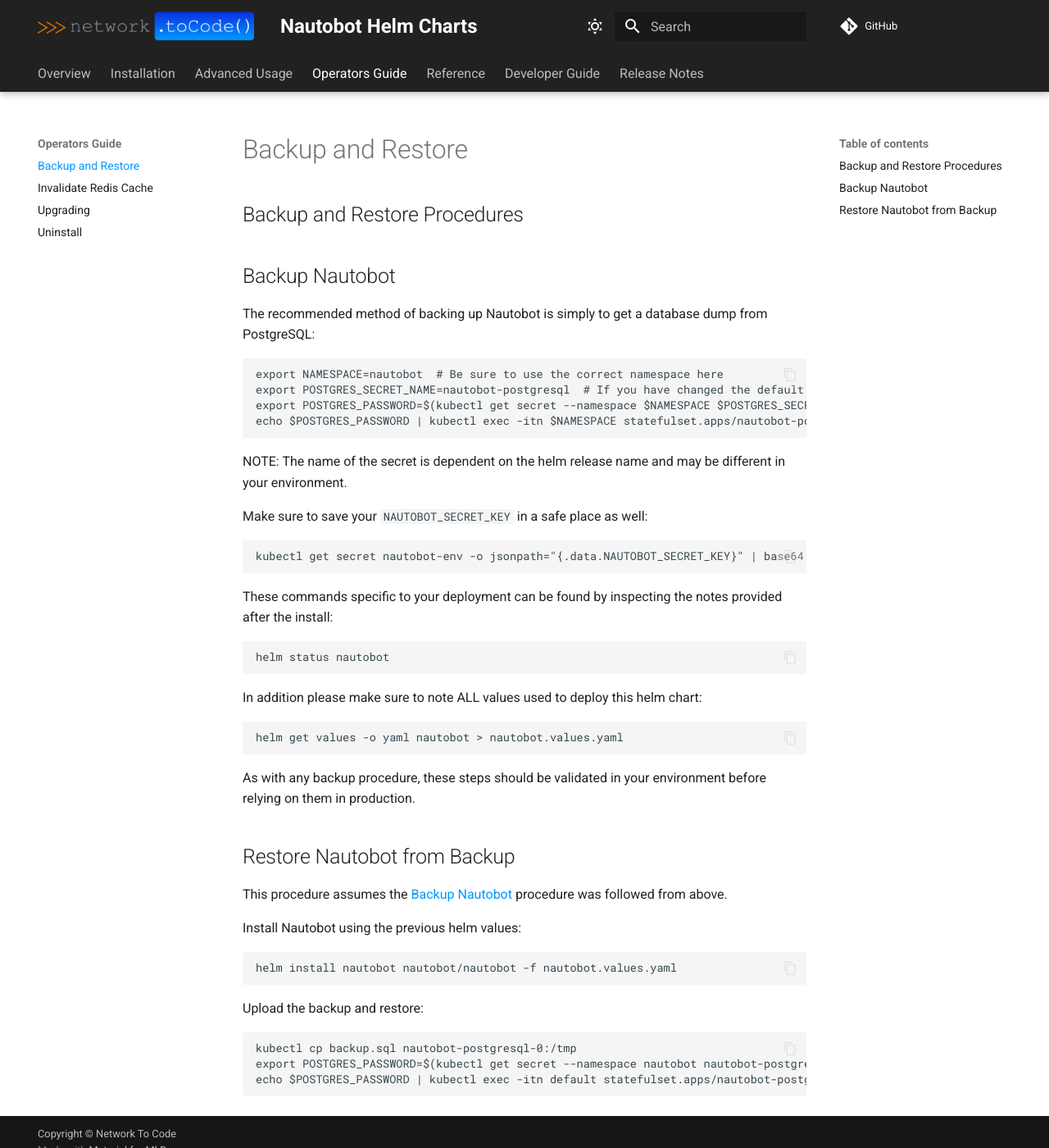
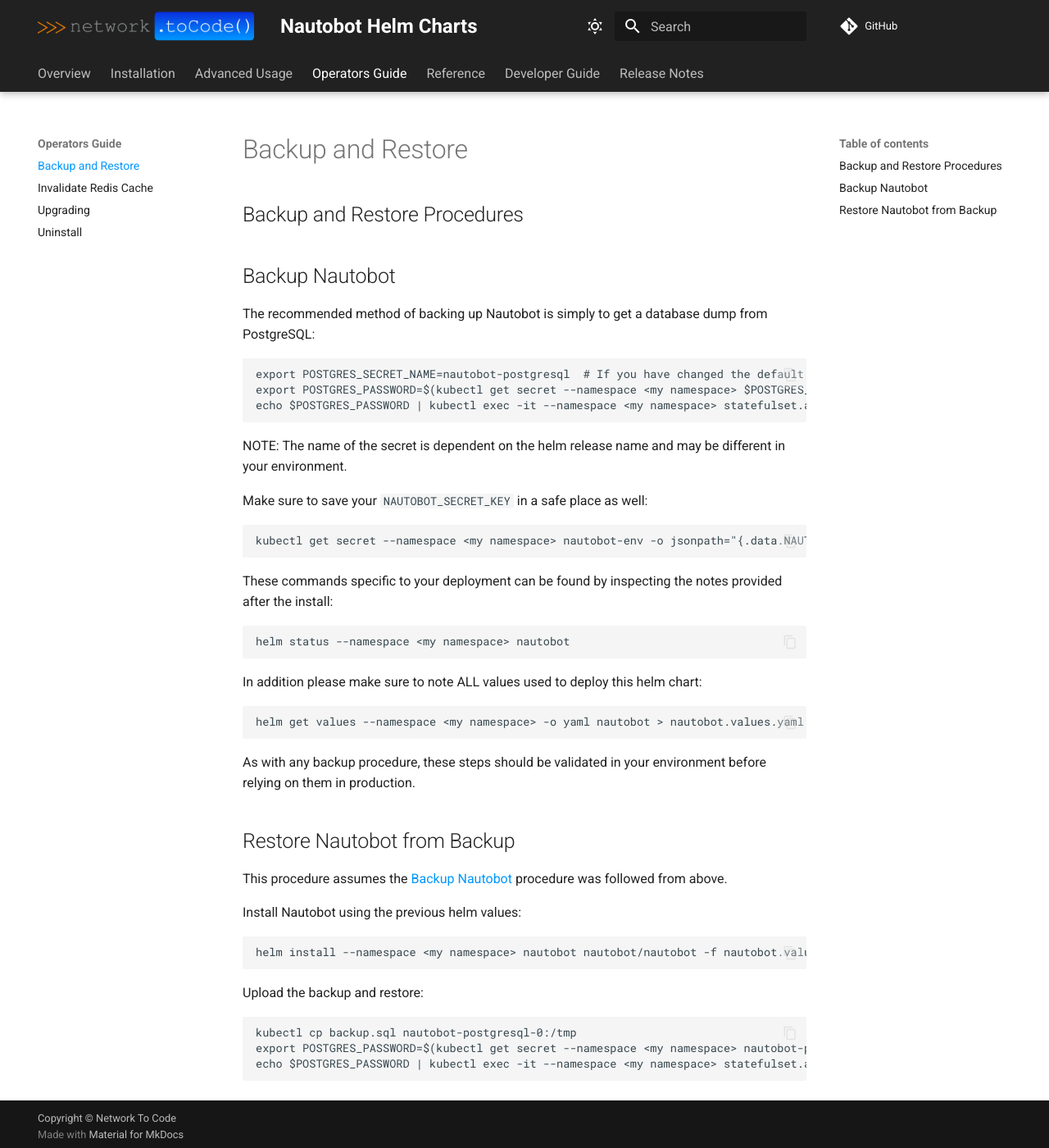
Before and after one commit to nautobot/helm-charts, an MkDocs documentation site: the page built from docs/operations/backup-restore.md, in a window 1280 px wide and 1400 px high. Shown: the whole window at 82% size. Built offline with MkDocs 1.6.1 and Material for MkDocs 9.7.7, drawn with Linux system fonts in a browser that asks for light colours; comment, search, counter and statistics services are not loaded.

Commit message:
fix: 📝 backup-restore procedure

````diff
--- a/docs/operations/backup-restore.md
+++ b/docs/operations/backup-restore.md
@@ -5,10 +5,9 @@
 The recommended method of backing up Nautobot is simply to get a database dump from PostgreSQL:
 
 ```no-highlight
-export NAMESPACE=nautobot  # Be sure to use the correct namespace here
 export POSTGRES_SECRET_NAME=nautobot-postgresql  # If you have changed the default make sure you change it here
-export POSTGRES_PASSWORD=$(kubectl get secret --namespace $NAMESPACE $POSTGRES_SECRET_NAME -o jsonpath="{.data.postgresql-password}" | base64 --decode)
-echo $POSTGRES_PASSWORD | kubectl exec -itn $NAMESPACE statefulset.apps/nautobot-postgresql -- pg_dump --username nautobot --clean --if-exists nautobot > backup.sql
+export POSTGRES_PASSWORD=$(kubectl get secret --namespace <my namespace> $POSTGRES_SECRET_NAME -o jsonpath="{.data.password}" | base64 --decode)
+echo $POSTGRES_PASSWORD | kubectl exec -it --namespace <my namespace> statefulset.apps/nautobot-postgresql -- pg_dump --username nautobot --clean --if-exists nautobot > backup.sql
 ```
 
 NOTE: The name of the secret is dependent on the helm release name and may be different in your environment.
@@ -16,19 +15,19 @@
 Make sure to save your `NAUTOBOT_SECRET_KEY` in a safe place as well:
 
 ```no-highlight
-kubectl get secret nautobot-env -o jsonpath="{.data.NAUTOBOT_SECRET_KEY}" | base64 --decode
+kubectl get secret --namespace <my namespace> nautobot-env -o jsonpath="{.data.NAUTOBOT_SECRET_KEY}" | base64 --decode
 ```
 
 These commands specific to your deployment can be found by inspecting the notes provided after the install:
 
 ```no-highlight
-helm status nautobot
+helm status --namespace <my namespace> nautobot
 ```
 
 In addition please make sure to note ALL values used to deploy this helm chart:
 
 ```no-highlight
-helm get values -o yaml nautobot > nautobot.values.yaml
+helm get values --namespace <my namespace> -o yaml nautobot > nautobot.values.yaml
 ```
 
 As with any backup procedure, these steps should be validated in your environment before relying on them in production.
@@ -40,13 +39,13 @@
 Install Nautobot using the previous helm values:
 
 ```no-highlight
-helm install nautobot nautobot/nautobot -f nautobot.values.yaml
+helm install --namespace <my namespace> nautobot nautobot/nautobot -f nautobot.values.yaml
 ```
 
 Upload the backup and restore:
 
 ```no-highlight
 kubectl cp backup.sql nautobot-postgresql-0:/tmp
-export POSTGRES_PASSWORD=$(kubectl get secret --namespace nautobot nautobot-postgresql -o jsonpath="{.data.postgresql-password}" | base64 --decode)
-echo $POSTGRES_PASSWORD | kubectl exec -itn default statefulset.apps/nautobot-postgresql -- psql -U nautobot -f /tmp/backup.sql
+export POSTGRES_PASSWORD=$(kubectl get secret --namespace <my namespace> nautobot-postgresql -o jsonpath="{.data.password}" | base64 --decode)
+echo $POSTGRES_PASSWORD | kubectl exec -it --namespace <my namespace> statefulset.apps/nautobot-postgresql -- psql -U nautobot -f /tmp/backup.sql
 ```
````
